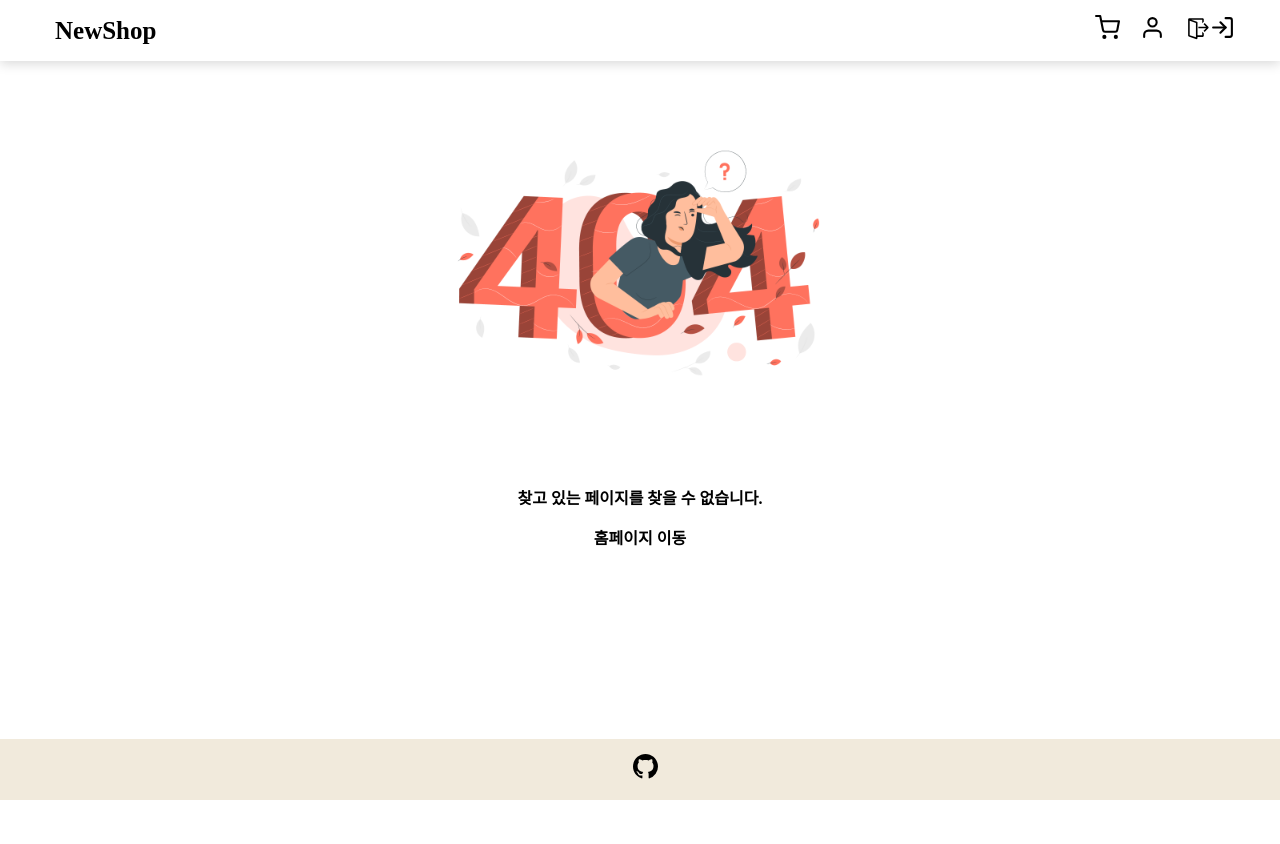
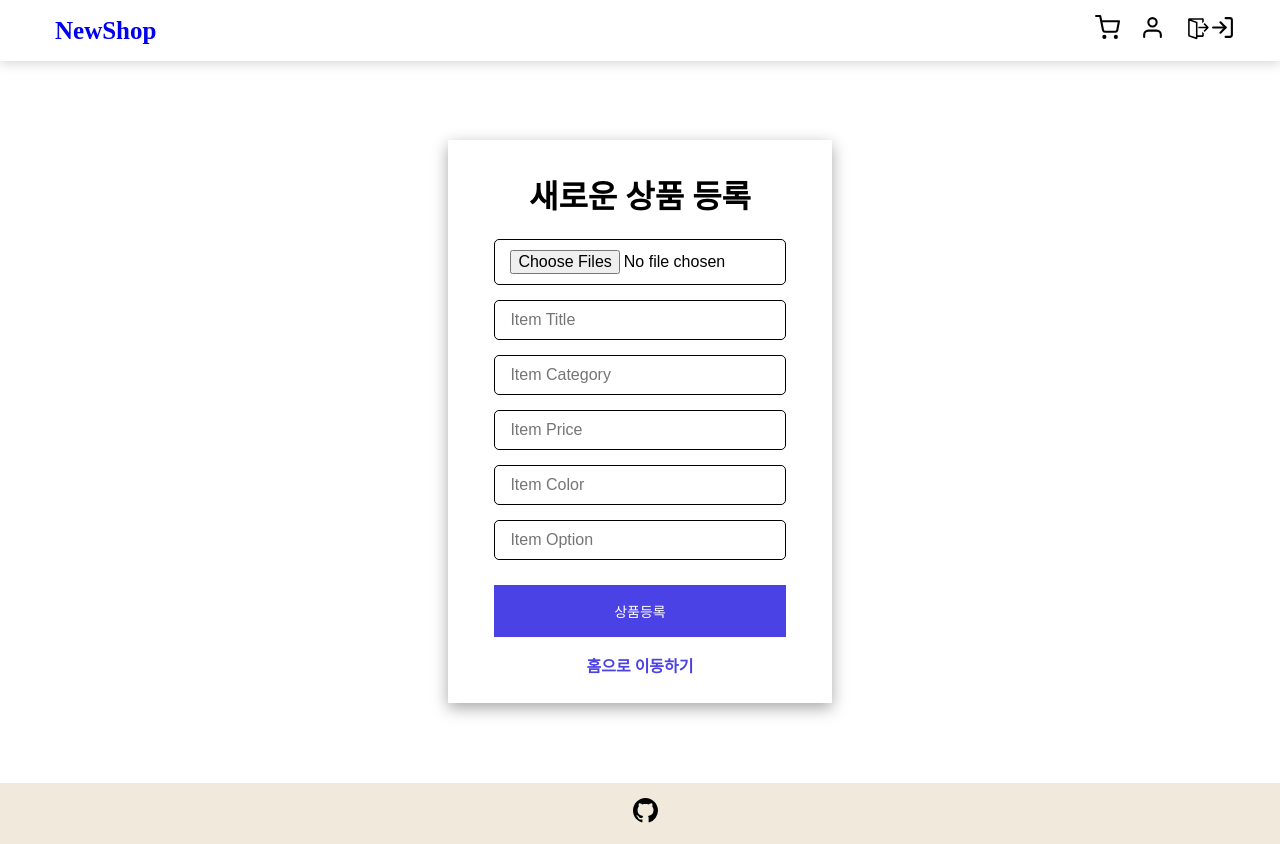
Before and after one commit to Project02-SHOP/FrontEnd, a React (Vite) app: page /additional in a window 1280 px wide. Before the commit the page ends 800 px from the top, so only its background shows below. Built offline with nearby package versions, Linux system fonts and the light colour scheme.

Commit message:
상품등록페이지 작성

```diff
--- a/src/App.jsx
+++ b/src/App.jsx
@@ -1,30 +1,31 @@
-import { BrowserRouter, Route, Routes } from 'react-router-dom'
-import Layout from './components/layout/Layout'
-import HomePage from './pages/HomePage'
-import DetailPage from './pages/DetailPage'
-import CartPage from './pages/CartPage'
-import LoginPage from './pages/LoginPage'
-import RegisterPage from './pages/RegisterPage'
-import OrderPage from './pages/OrderPage'
-import NotFoundPage from './pages/NotFoundPage'
+import { BrowserRouter, Route, Routes } from "react-router-dom";
+import Layout from "./components/layout/Layout";
+import HomePage from "./pages/HomePage";
+import DetailPage from "./pages/DetailPage";
+import CartPage from "./pages/CartPage";
+import LoginPage from "./pages/LoginPage";
+import RegisterPage from "./pages/RegisterPage";
+import OrderPage from "./pages/OrderPage";
+import NotFoundPage from "./pages/NotFoundPage";
+import AdditionalPage from "./pages/AdditionalPage";
 
 function App() {
-
   return (
-   <BrowserRouter>
-    <Routes>
-      <Route path='/' element={<Layout/>}>
-        <Route index element={<HomePage/>} />
-        <Route path="product/:id" element={<DetailPage/>} />
-        <Route path="cart" element={<CartPage/>} />
-        <Route path="login" element={<LoginPage/>} />
-        <Route path="register" element={<RegisterPage/>} />
-        <Route path="order" element={<OrderPage/>} />
-        <Route path="*" element={<NotFoundPage/>} />
-      </Route>
-    </Routes>
-   </BrowserRouter>
-  )
+    <BrowserRouter>
+      <Routes>
+        <Route path="/" element={<Layout />}>
+          <Route index element={<HomePage />} />
+          <Route path="product/:id" element={<DetailPage />} />
+          <Route path="cart" element={<CartPage />} />
+          <Route path="login" element={<LoginPage />} />
+          <Route path="register" element={<RegisterPage />} />
+          <Route path="order" element={<OrderPage />} />
+          <Route path="*" element={<NotFoundPage />} />
+          <Route path="additional" element={<AdditionalPage />} />
+        </Route>
+      </Routes>
+    </BrowserRouter>
+  );
 }
 
-export default App
+export default App;
--- /dev/null
+++ b/src/components/form/FormAdditional.jsx
@@ -0,0 +1,123 @@
+import React, { useState } from "react";
+import styles from "./FormAdditional.module.scss";
+
+const FormAdditional = () => {
+  const [title, setTitle] = useState("");
+  const [category, setCategory] = useState("");
+  const [price, setPrice] = useState("");
+  const [color, setColor] = useState("");
+  const [option, setOption] = useState("");
+  const [imageSrc, setImageSrc] = useState("");
+
+  const encodeFileToBase64 = (fileBlob) => {
+    const reader = new FileReader();
+    reader.readAsDataURL(fileBlob);
+    return new Promise((resolve) => {
+      reader.onload = () => {
+        setImageSrc(reader.result);
+        resolve();
+      };
+    });
+  };
+
+  const inputImgHandler = (e) => {
+    if (e.target.files.length > 0) {
+      encodeFileToBase64(e.target.files[0]);
+    }
+  };
+  const inputTitleHandler = (e) => {
+    setTitle(e.target.value);
+  };
+
+  const inputCategoryHandler = (e) => {
+    setCategory(e.target.value);
+  };
+
+  const inputPriceHandler = (e) => {
+    setPrice(e.target.value);
+  };
+
+  const inputColorHandler = (e) => {
+    setColor(e.target.value);
+  };
+
+  const inputOptionHandler = (e) => {
+    setOption(e.target.value);
+  };
+
+  const handleSubmit = (e) => {
+    e.preventDefault();
+    setImageSrc("");
+    setTitle("");
+    setCategory("");
+    setPrice("");
+    setColor("");
+    setOption("");
+    console.log("img : ", imageSrc);
+    console.log("title : ", title);
+    console.log("category : ", category);
+    console.log("price : ", price);
+    console.log("color : ", color);
+    console.log("option : ", option);
+  };
+
+  return (
+    <form className={styles.form} onSubmit={handleSubmit}>
+      <div>{imageSrc && <img src={imageSrc} alt="preview-img" />}</div>
+      <div>
+        <input
+          type="file"
+          name="image"
+          multiple="multiple"
+          accept=".jpg, .jpeg, .png"
+          id="itemImg"
+          required
+          onChange={inputImgHandler}
+        />
+        <input
+          type="text"
+          name="title"
+          placeholder="Item Title"
+          required
+          onChange={inputTitleHandler}
+          value={title}
+        />
+        <input
+          type="text"
+          name="category"
+          placeholder="Item Category"
+          required
+          onChange={inputCategoryHandler}
+          value={category}
+        />
+        <input
+          type="number"
+          name="price"
+          placeholder="Item Price"
+          required
+          onChange={inputPriceHandler}
+          value={price}
+        />
+        <input
+          type="text"
+          name="color"
+          placeholder="Item Color"
+          required
+          onChange={inputColorHandler}
+          value={color}
+        />
+        <input
+          type="text"
+          name="option"
+          placeholder="Item Option"
+          required
+          onChange={inputOptionHandler}
+          value={option}
+        />
+        <button>상품등록</button>
+      </div>
+    </form>
+  );
+};
+
+export default FormAdditional;
--- /dev/null
+++ b/src/components/form/FormAdditional.module.scss
@@ -0,0 +1,51 @@
+.form {
+  display: flex;
+  flex-direction: column;
+  align-items: center;
+  width: 100%;
+
+  div {
+    display: flex;
+    flex-direction: column;
+    align-items: center;
+    width: 100%;
+  }
+
+  input {
+    width: 80%;
+    height: auto;
+    padding: 10px 15px;
+    margin-bottom: 15px;
+    color: var(--second-color);
+    font-size: 16px;
+    border: 1px solid var(--second-color);
+    border-radius: 5px;
+    outline: none;
+
+    &:focus {
+      border: 3px solid var(--second-color);
+      border-radius: 5px;
+    }
+  }
+
+  button {
+    width: 80%;
+    margin-top: 10px;
+    padding: 15px 40px;
+    color: #fff;
+    font-size: 14px;
+    background: var(--main-color);
+    border: 1px solid var(--main-color);
+    cursor: pointer;
+    transition: 0.3s all ease;
+
+    &:hover {
+      background: var(--second-color);
+    }
+  }
+
+  img {
+    width: 80%;
+    padding-bottom: 15px;
+  }
+}
--- a/src/components/header/Header.jsx
+++ b/src/components/header/Header.jsx
@@ -1,3 +1,4 @@
+import { Link } from "react-router-dom";
 import styles from "./Header.module.scss";
 import Nav from "./nav/Nav";
 
@@ -7,7 +8,9 @@ const Header = () => {
       <div className="container">
         <div className={styles.header_wrapper}>
           <div className={styles.header_logo}>
-            <h2>NewShop</h2>
+            <Link to={"/"}>
+              <h2>NewShop</h2>
+            </Link>
           </div>
           <Nav />
         </div>
--- /dev/null
+++ b/src/pages/AdditionalPage/additional/Additional.jsx
@@ -0,0 +1,8 @@
+import React from "react";
+import FormAdditional from "../../../components/form/FormAdditional";
+
+const Additional = () => {
+  return <FormAdditional title={"새로운 상품 등록"} />;
+};
+
+export default Additional;
--- /dev/null
+++ b/src/pages/AdditionalPage/index.jsx
@@ -0,0 +1,19 @@
+import React from "react";
+import Additional from "./Additional/Additional";
+import { Link } from "react-router-dom";
+
+const index = () => {
+  return (
+    <div className="page">
+      <div className="form_container">
+        <h1>새로운 상품 등록</h1>
+        <Additional />
+        <p>
+          <Link to={"/"}>홈으로 이동하기</Link>
+        </p>
+      </div>
+    </div>
+  );
+};
+
+export default index;
```
